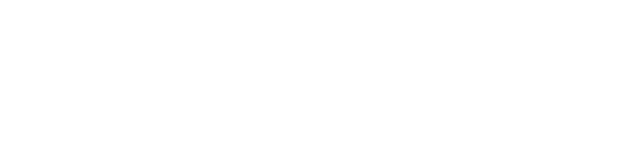
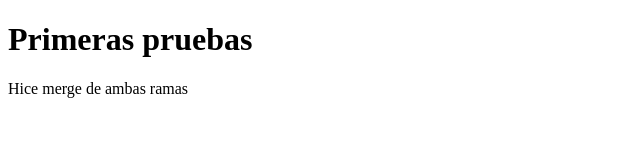
Before and after one commit to RamiroCabri1/Proyecto_2025, a plain HTML site: page Frontend/html/index.html in a window 1280 px wide. Shown: the whole page, without its empty margins (0-640 px from the left). Drawn offline with Linux system fonts and the light colour scheme.

Commit message:
Se hace un merge

```diff
--- a/Frontend/html/index.html
+++ b/Frontend/html/index.html
@@ -3,9 +3,10 @@
 <head>
     <meta charset="UTF-8">
     <meta name="viewport" content="width=device-width, initial-scale=1.0">
-    <title>Document</title>
+    <title>Proyecto_2025</title>
 </head>
 <body>
-
+    <h1>Primeras pruebas</h1>
+    <p>Hice merge de ambas ramas</p>
 </body>
 </html>
```
